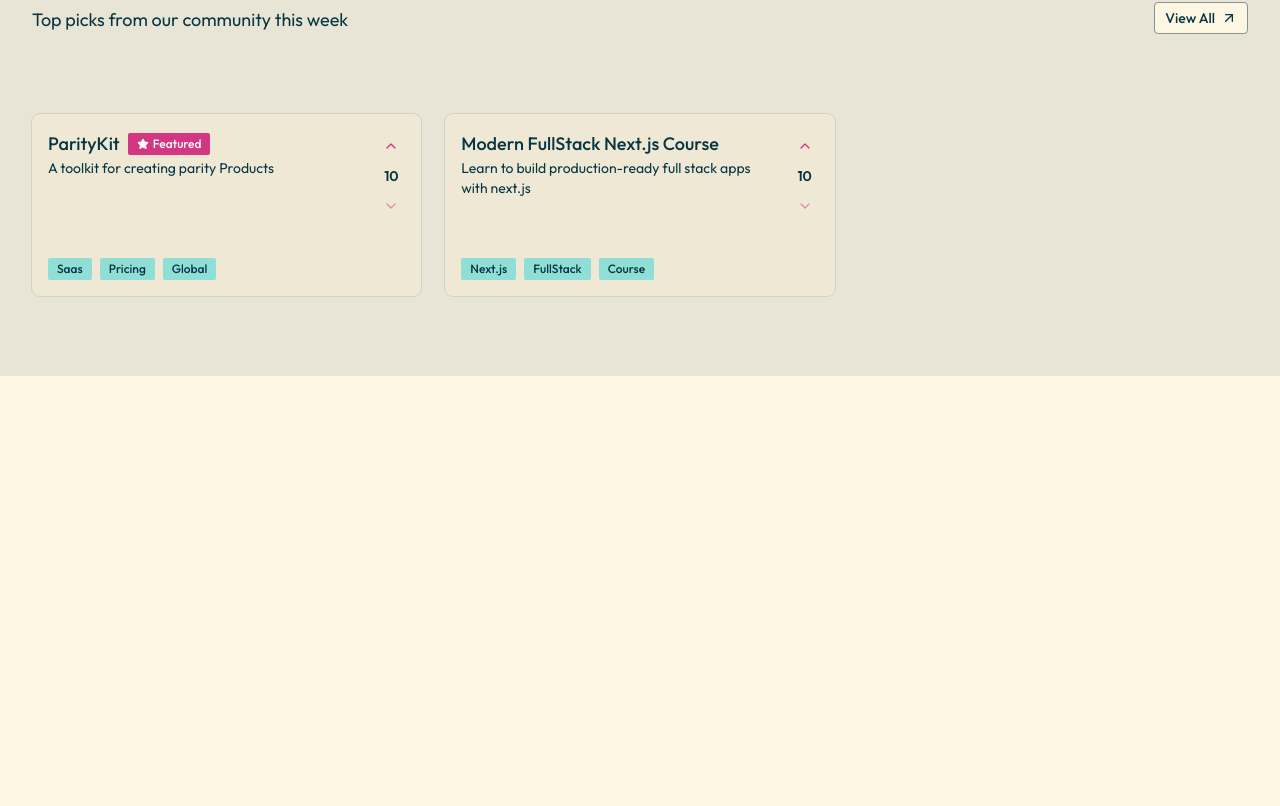
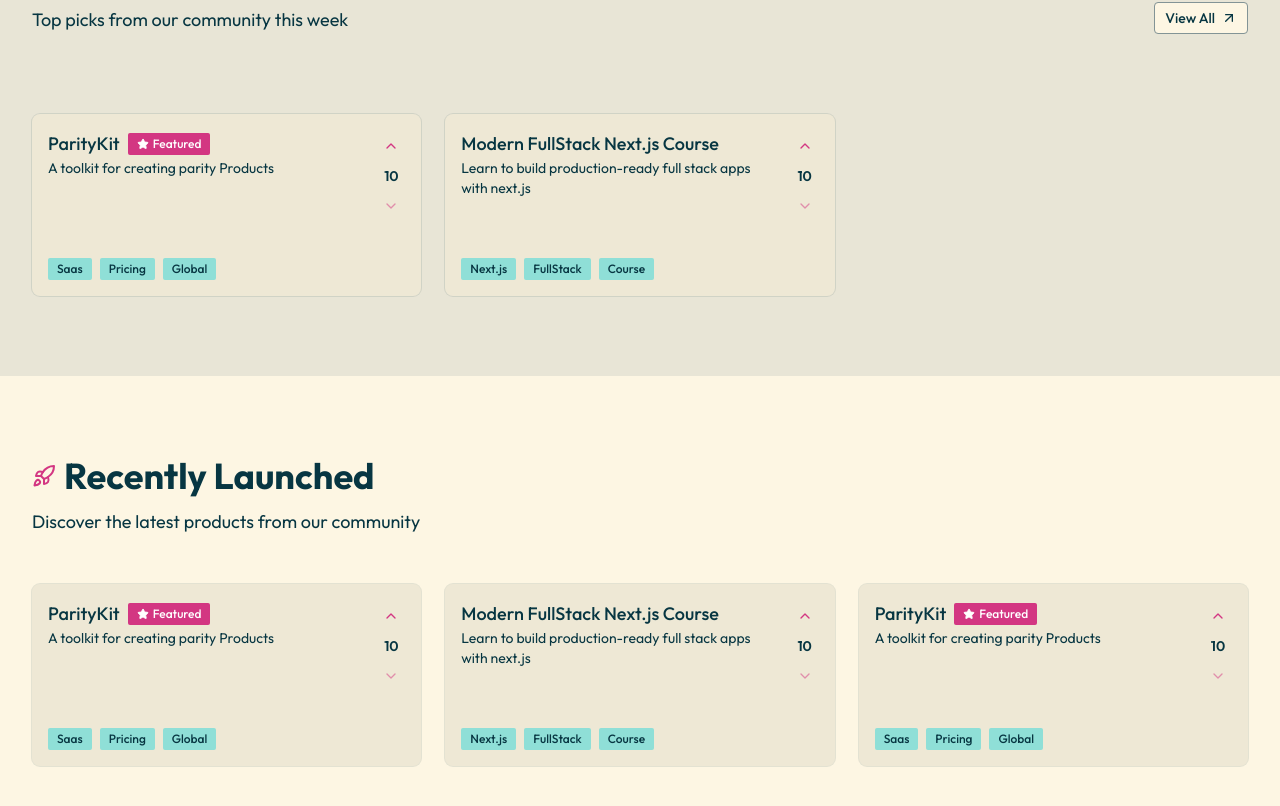
Before and after one commit to Abhay-Pratap200001/Project-review-app, a Next.js app: page / in a window 1280 px wide. Shown: the part 850-1656 px from the top of the page. Before the commit the page ends 1226 px from the top, so only its background shows below. Built offline with nearby package versions, Linux system fonts and the light colour scheme.

Commit message:
Build recent product section of landing page

```diff
--- a/app/page.tsx
+++ b/app/page.tsx
@@ -1,11 +1,13 @@
 import FeaturedProducts from '@/components/landing-Page/featured-products'
 import Herosection from '@/components/landing-Page/hero-section'
+import RecentlyLaunchedProducts from '@/components/landing-Page/recently-launched-products'
 
 const page = () => {
   return (
     <div>
      <Herosection/>
      <FeaturedProducts/>
+     <RecentlyLaunchedProducts/>
     </div>
   )
 }
--- /dev/null
+++ b/components/common/empty-state.tsx
@@ -0,0 +1,19 @@
+import { LucideIcon } from "lucide-react";
+import React from "react";
+
+const EmptyState = ({
+  message,
+  icon: Icon,
+}: {
+  message: string;
+  icon: LucideIcon;
+}) => {
+  return (
+    <div className="empty-state">
+        <Icon className="size-12 text-muted-foreground/50 mx-auto mb-4"/>
+        <p className="text-lg text-muted-foreground">{message}</p>
+    </div>
+  );
+};
+
+export default EmptyState;
--- /dev/null
+++ b/components/landing-Page/recently-launched-products.tsx
@@ -0,0 +1,51 @@
+import React from 'react'
+import SectionHeader from '@/components/common/section-header'
+import { CalendarIcon, RocketIcon } from 'lucide-react'
+import ProductCard from '@/components/products/product-card'
+import EmptyState from '@/components/common/empty-state'
+
+const RecentlyLaunchedProducts = () => {
+
+    const recentlyLaunchedProducts = [
+  {
+    id: 1,
+    name: "ParityKit",
+    description: "A toolkit for creating parity Products",
+    tags: ["Saas", "Pricing", "Global"],
+    vote: 615,
+    isFeatured: true
+  },
+
+   {
+    id: 2,
+    name: "Modern FullStack Next.js Course",
+    description: "Learn to build production-ready full stack apps with next.js",
+    tags: ["Next.js", "FullStack", "Course"],
+    vote: 615,
+    isFeatured: false
+  },
+
+   {
+    id: 3,
+    name: "ParityKit",
+    description: "A toolkit for creating parity Products",
+    tags: ["Saas", "Pricing", "Global"],
+    vote: 615,
+    isFeatured: true
+  },
+]
+
+  return (
+    <section className='py-20'>
+        <div className='wrapper space-y-8'>
+            <SectionHeader title='Recently Launched' icon={RocketIcon} description='Discover the latest products from our community'/>
+                {recentlyLaunchedProducts.length > 0 ?   <div className="grid-wrapper">
+            {recentlyLaunchedProducts.map((product) =>
+            <ProductCard key={product.id} product={product}/>)}
+          </div> : <EmptyState message="No Product launched in the last week. Check back soon for new launches.." icon={CalendarIcon}/>}
+        </div>
+    </section>
+  )
+}
+
+export default RecentlyLaunchedProducts
--- a/components/products/product-card.tsx
+++ b/components/products/product-card.tsx
@@ -16,7 +16,7 @@
   name: string;
   description: string;
   tags: string[];
-  vote: number;
+   vote: number;
   isFeatured: boolean;
 }
 
```
